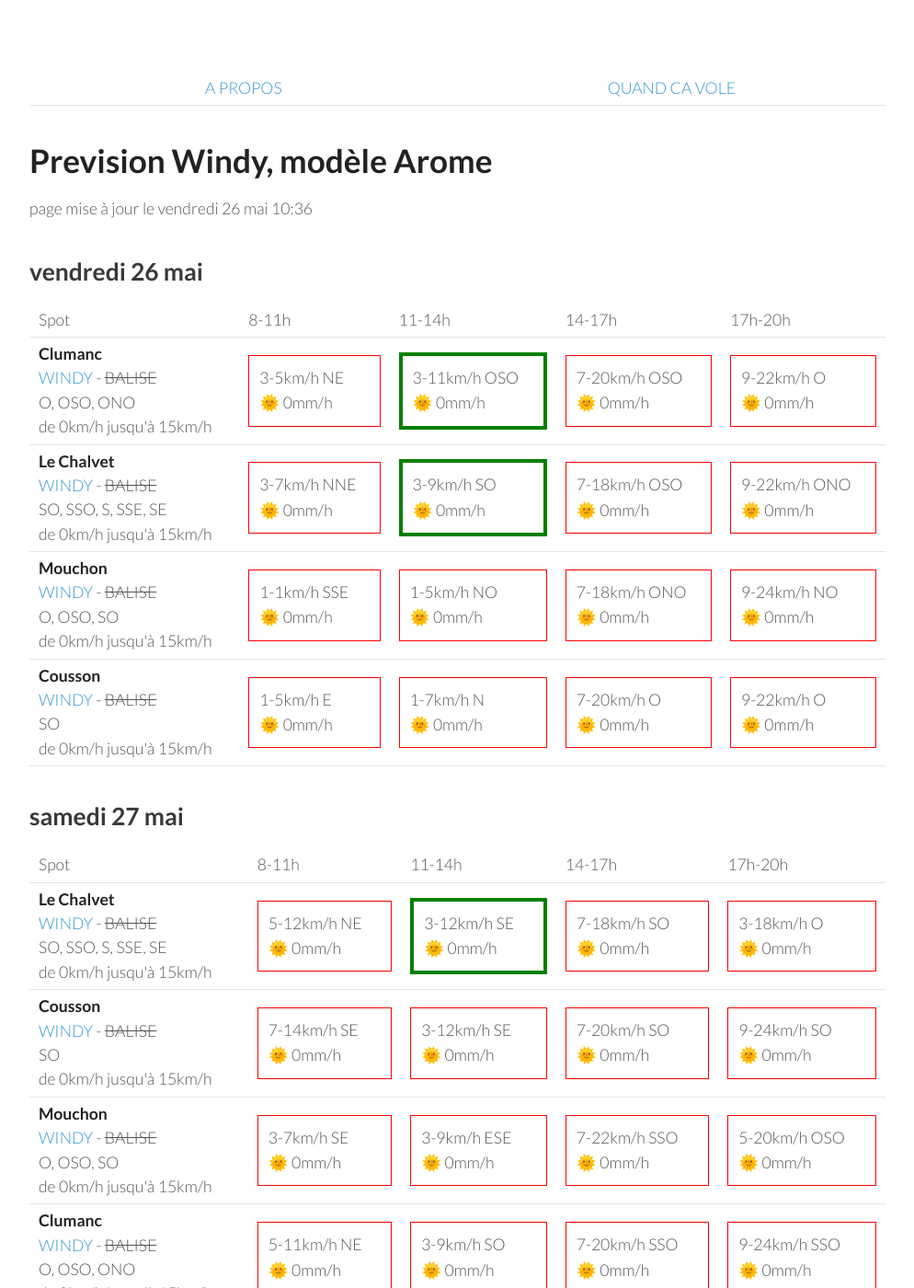
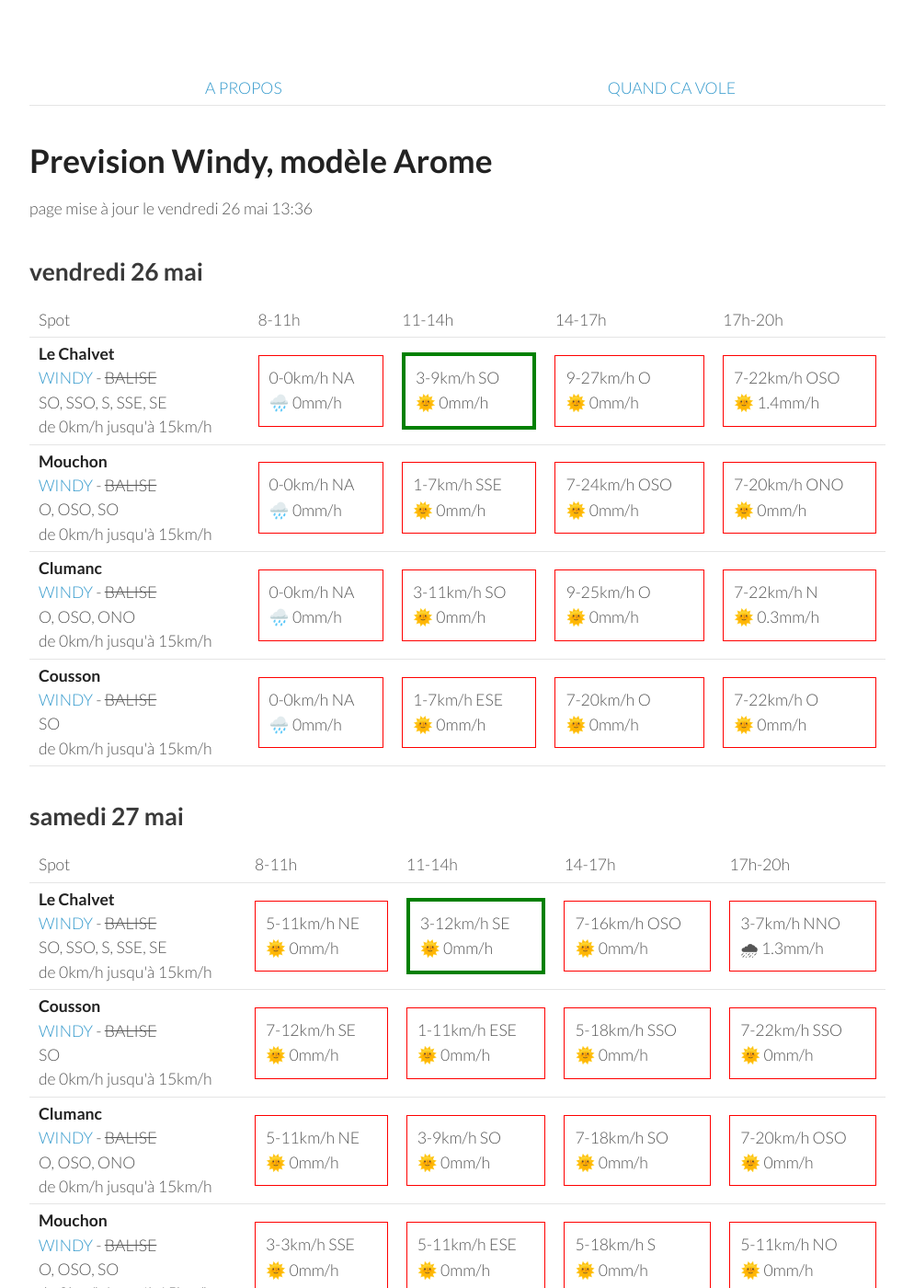
Before and after one commit to parapente-dans-le-nord/parapente-dans-le-nord.github.io, a Jekyll site: the page built from saint_andre.markdown, in a window 1280 px wide and 1400 px high. Shown: the whole window at 92% size, without its empty margins (26-1020 px from the left). Built offline with Jekyll 4.4.1, drawn with Linux system fonts in a browser that asks for light colours.

Commit message:
update index.markdown

```diff
--- a/saint_andre.markdown
+++ b/saint_andre.markdown
@@ -7,7 +7,7 @@ title:  "Tous les spots"
 {: .links}
 
 # Prevision Windy, modèle Arome
-page mise à jour le vendredi 26 mai 10:36
+page mise à jour le vendredi 26 mai 13:36
 
 ## vendredi 26 mai
 
@@ -22,43 +22,39 @@ page mise à jour le vendredi 26 mai 10:36
       <td>17h-20h</td>
     </tr>
 <tr>
-        <td><strong>Clumanc</strong><br><a href="https://windy.com/44.027/6.402?43.914,6.403,10,m:eSxaglP">WINDY</a> - <span class="no-balise"> BALISE </span><br> <span class="vent-favorable">O, OSO, ONO</span><br><span class="force-vent">de 0km/h jusqu'à 15km/h</span> </td>
-
-            <td><div class="not-flyable"><p>3-5km/h NE</p><p>🌞 0mm/h</p></div></td>
-            <td><div class="flyable"><p>3-11km/h OSO</p><p>🌞 0mm/h</p></div></td>
-            <td><div class="not-flyable"><p>7-20km/h OSO</p><p>🌞 0mm/h</p></div></td>
-            <td><div class="not-flyable"><p>9-22km/h O</p><p>🌞 0mm/h</p></div></td>
-
-
-    </tr>
-<tr>
         <td><strong>Le Chalvet</strong><br><a href="https://windy.com/43.979/6.480?43.866,6.480,10,m:eSsaglX">WINDY</a> - <span class="no-balise"> BALISE </span><br> <span class="vent-favorable">SO, SSO, S, SSE, SE</span><br><span class="force-vent">de 0km/h jusqu'à 15km/h</span> </td>
 
-            <td><div class="not-flyable"><p>3-7km/h NNE</p><p>🌞 0mm/h</p></div></td>
+            <td><div class="not-flyable"><p>0-0km/h NA</p><p>🌧️ 0mm/h</p></div></td>
             <td><div class="flyable"><p>3-9km/h SO</p><p>🌞 0mm/h</p></div></td>
-            <td><div class="not-flyable"><p>7-18km/h OSO</p><p>🌞 0mm/h</p></div></td>
-            <td><div class="not-flyable"><p>9-22km/h ONO</p><p>🌞 0mm/h</p></div></td>
-
+            <td><div class="not-flyable"><p>9-27km/h O</p><p>🌞 0mm/h</p></div></td>
+            <td><div class="not-flyable"><p>7-22km/h OSO</p><p>🌞 1.4mm/h</p></div></td>
 
     </tr>
 <tr>
         <td><strong>Mouchon</strong><br><a href="https://windy.com/43.992/6.424?43.878,6.425,10,m:eSuaglR">WINDY</a> - <span class="no-balise"> BALISE </span><br> <span class="vent-favorable">O, OSO, SO</span><br><span class="force-vent">de 0km/h jusqu'à 15km/h</span> </td>
 
-            <td><div class="not-flyable"><p>1-1km/h SSE</p><p>🌞 0mm/h</p></div></td>
-            <td><div class="not-flyable"><p>1-5km/h NO</p><p>🌞 0mm/h</p></div></td>
-            <td><div class="not-flyable"><p>7-18km/h ONO</p><p>🌞 0mm/h</p></div></td>
-            <td><div class="not-flyable"><p>9-24km/h NO</p><p>🌞 0mm/h</p></div></td>
+            <td><div class="not-flyable"><p>0-0km/h NA</p><p>🌧️ 0mm/h</p></div></td>
+            <td><div class="not-flyable"><p>1-7km/h SSE</p><p>🌞 0mm/h</p></div></td>
+            <td><div class="not-flyable"><p>7-24km/h OSO</p><p>🌞 0mm/h</p></div></td>
+            <td><div class="not-flyable"><p>7-20km/h ONO</p><p>🌞 0mm/h</p></div></td>
 
+    </tr>
+<tr>
+        <td><strong>Clumanc</strong><br><a href="https://windy.com/44.027/6.402?43.914,6.403,10,m:eSxaglP">WINDY</a> - <span class="no-balise"> BALISE </span><br> <span class="vent-favorable">O, OSO, ONO</span><br><span class="force-vent">de 0km/h jusqu'à 15km/h</span> </td>
+
+            <td><div class="not-flyable"><p>0-0km/h NA</p><p>🌧️ 0mm/h</p></div></td>
+            <td><div class="not-flyable"><p>3-11km/h SO</p><p>🌞 0mm/h</p></div></td>
+            <td><div class="not-flyable"><p>9-25km/h O</p><p>🌞 0mm/h</p></div></td>
+            <td><div class="not-flyable"><p>7-22km/h N</p><p>🌞 0.3mm/h</p></div></td>
 
     </tr>
 <tr>
         <td><strong>Cousson</strong><br><a href="https://windy.com/44.054/6.240?43.940,6.241,10,m:eSAaglz">WINDY</a> - <span class="no-balise"> BALISE </span><br> <span class="vent-favorable">SO</span><br><span class="force-vent">de 0km/h jusqu'à 15km/h</span> </td>
 
-            <td><div class="not-flyable"><p>1-5km/h E</p><p>🌞 0mm/h</p></div></td>
-            <td><div class="not-flyable"><p>1-7km/h N</p><p>🌞 0mm/h</p></div></td>
+            <td><div class="not-flyable"><p>0-0km/h NA</p><p>🌧️ 0mm/h</p></div></td>
+            <td><div class="not-flyable"><p>1-7km/h ESE</p><p>🌞 0mm/h</p></div></td>
             <td><div class="not-flyable"><p>7-20km/h O</p><p>🌞 0mm/h</p></div></td>
-            <td><div class="not-flyable"><p>9-22km/h O</p><p>🌞 0mm/h</p></div></td>
-
+            <td><div class="not-flyable"><p>7-22km/h O</p><p>🌞 0mm/h</p></div></td>
 
     </tr>
 
@@ -80,30 +76,20 @@ page mise à jour le vendredi 26 mai 10:36
 <tr>
         <td><strong>Le Chalvet</strong><br><a href="https://windy.com/43.979/6.480?43.866,6.480,10,m:eSsaglX">WINDY</a> - <span class="no-balise"> BALISE </span><br> <span class="vent-favorable">SO, SSO, S, SSE, SE</span><br><span class="force-vent">de 0km/h jusqu'à 15km/h</span> </td>
 
-            <td><div class="not-flyable"><p>5-12km/h NE</p><p>🌞 0mm/h</p></div></td>
+            <td><div class="not-flyable"><p>5-11km/h NE</p><p>🌞 0mm/h</p></div></td>
             <td><div class="flyable"><p>3-12km/h SE</p><p>🌞 0mm/h</p></div></td>
-            <td><div class="not-flyable"><p>7-18km/h SO</p><p>🌞 0mm/h</p></div></td>
-            <td><div class="not-flyable"><p>3-18km/h O</p><p>🌞 0mm/h</p></div></td>
+            <td><div class="not-flyable"><p>7-16km/h OSO</p><p>🌞 0mm/h</p></div></td>
+            <td><div class="not-flyable"><p>3-7km/h NNO</p><p>🌧 1.3mm/h</p></div></td>
 
 
     </tr>
 <tr>
         <td><strong>Cousson</strong><br><a href="https://windy.com/44.054/6.240?43.940,6.241,10,m:eSAaglz">WINDY</a> - <span class="no-balise"> BALISE </span><br> <span class="vent-favorable">SO</span><br><span class="force-vent">de 0km/h jusqu'à 15km/h</span> </td>
 
-            <td><div class="not-flyable"><p>7-14km/h SE</p><p>🌞 0mm/h</p></div></td>
-            <td><div class="not-flyable"><p>3-12km/h SE</p><p>🌞 0mm/h</p></div></td>
-            <td><div class="not-flyable"><p>7-20km/h SO</p><p>🌞 0mm/h</p></div></td>
-            <td><div class="not-flyable"><p>9-24km/h SO</p><p>🌞 0mm/h</p></div></td>
-
-
-    </tr>
-<tr>
-        <td><strong>Mouchon</strong><br><a href="https://windy.com/43.992/6.424?43.878,6.425,10,m:eSuaglR">WINDY</a> - <span class="no-balise"> BALISE </span><br> <span class="vent-favorable">O, OSO, SO</span><br><span class="force-vent">de 0km/h jusqu'à 15km/h</span> </td>
-
-            <td><div class="not-flyable"><p>3-7km/h SE</p><p>🌞 0mm/h</p></div></td>
-            <td><div class="not-flyable"><p>3-9km/h ESE</p><p>🌞 0mm/h</p></div></td>
+            <td><div class="not-flyable"><p>7-12km/h SE</p><p>🌞 0mm/h</p></div></td>
+            <td><div class="not-flyable"><p>1-11km/h ESE</p><p>🌞 0mm/h</p></div></td>
+            <td><div class="not-flyable"><p>5-18km/h SSO</p><p>🌞 0mm/h</p></div></td>
             <td><div class="not-flyable"><p>7-22km/h SSO</p><p>🌞 0mm/h</p></div></td>
-            <td><div class="not-flyable"><p>5-20km/h OSO</p><p>🌞 0mm/h</p></div></td>
 
 
     </tr>
@@ -112,8 +98,18 @@ page mise à jour le vendredi 26 mai 10:36
 
             <td><div class="not-flyable"><p>5-11km/h NE</p><p>🌞 0mm/h</p></div></td>
             <td><div class="not-flyable"><p>3-9km/h SO</p><p>🌞 0mm/h</p></div></td>
-            <td><div class="not-flyable"><p>7-20km/h SSO</p><p>🌞 0mm/h</p></div></td>
-            <td><div class="not-flyable"><p>9-24km/h SSO</p><p>🌞 0mm/h</p></div></td>
+            <td><div class="not-flyable"><p>7-18km/h SO</p><p>🌞 0mm/h</p></div></td>
+            <td><div class="not-flyable"><p>7-20km/h OSO</p><p>🌞 0mm/h</p></div></td>
+
+
+    </tr>
+<tr>
+        <td><strong>Mouchon</strong><br><a href="https://windy.com/43.992/6.424?43.878,6.425,10,m:eSuaglR">WINDY</a> - <span class="no-balise"> BALISE </span><br> <span class="vent-favorable">O, OSO, SO</span><br><span class="force-vent">de 0km/h jusqu'à 15km/h</span> </td>
+
+            <td><div class="not-flyable"><p>3-3km/h SSE</p><p>🌞 0mm/h</p></div></td>
+            <td><div class="not-flyable"><p>5-11km/h ESE</p><p>🌞 0mm/h</p></div></td>
+            <td><div class="not-flyable"><p>5-18km/h S</p><p>🌞 0mm/h</p></div></td>
+            <td><div class="not-flyable"><p>5-11km/h NO</p><p>🌞 0mm/h</p></div></td>
 
 
     </tr>
```
